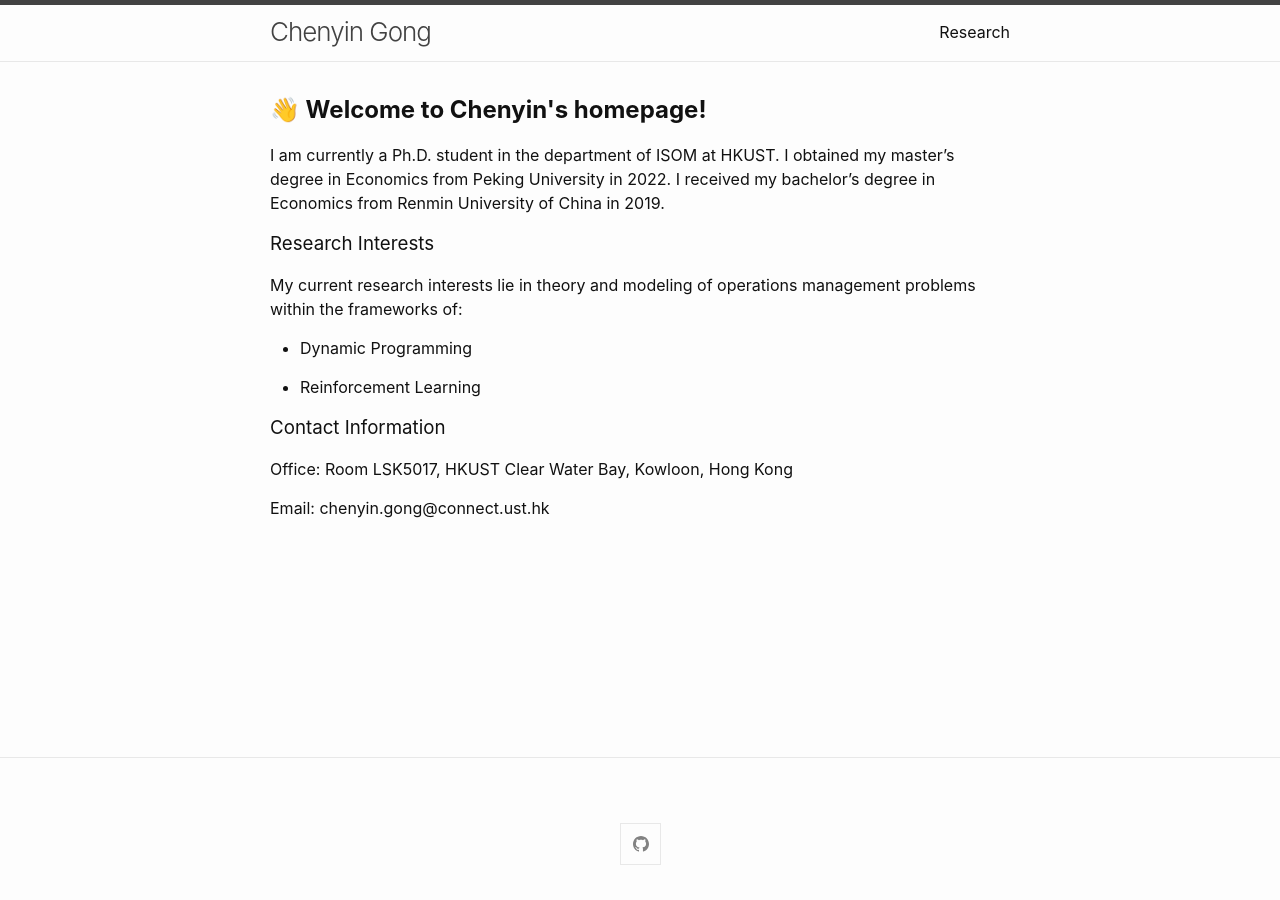
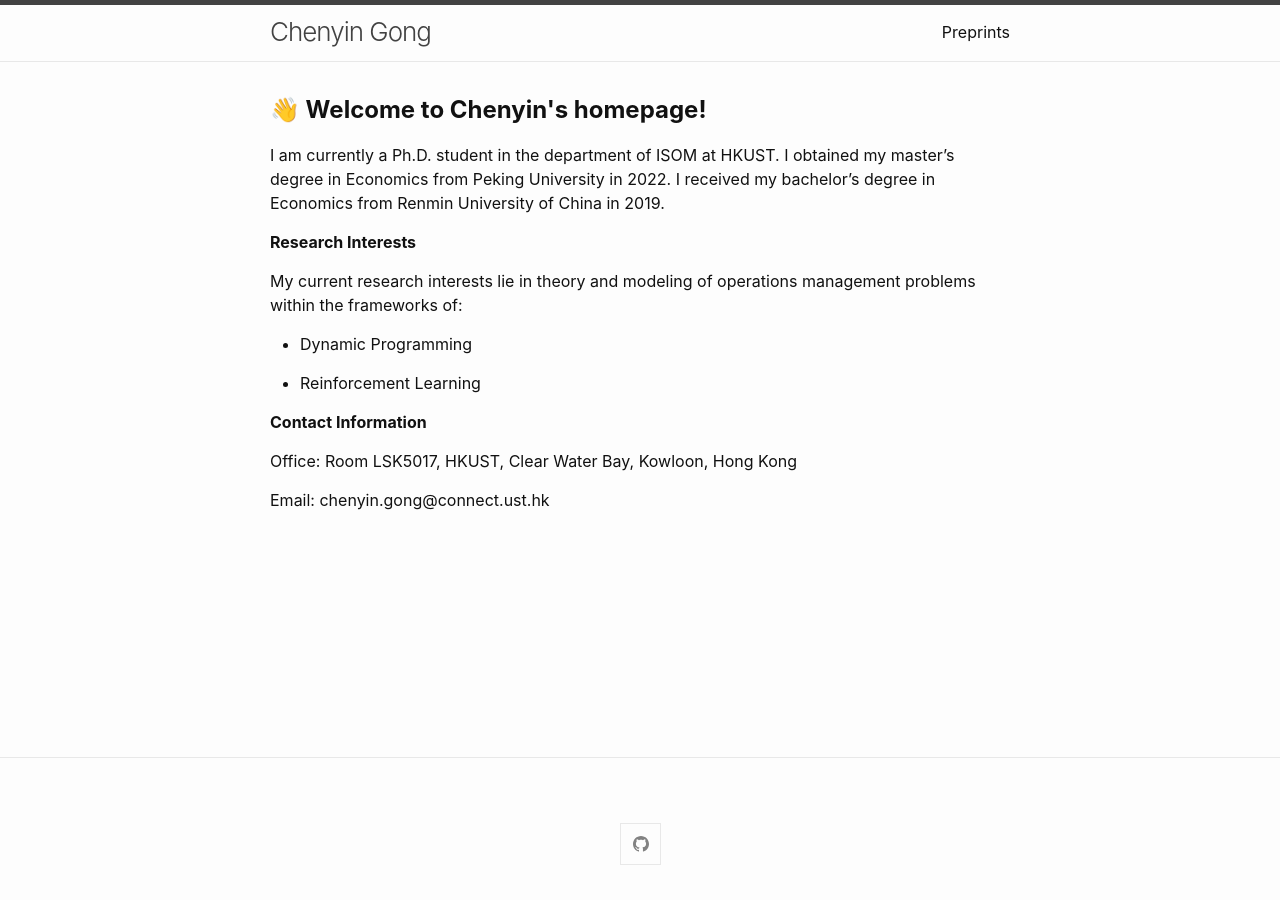
Before and after one commit to chenyingong/chenyingong.github.io, a Jekyll site: the page built from index.md, in a window 1280 px wide. Built offline with Jekyll 4.4.1, drawn with Linux system fonts in a browser that asks for light colours; emoji names are drawn with the system emoji font.

Commit message:
update info

```diff
--- a/index.md
+++ b/index.md
@@ -11,7 +11,7 @@ layout: home
 
 I am currently a Ph.D. student in the department of ISOM at HKUST. I obtained my master's degree in Economics from Peking University in 2022. I received my bachelor's degree in Economics from Renmin University of China in 2019.
 
-### Research Interests
+**<font size=3>Research Interests</font>**
 
 My current research interests lie in theory and modeling of operations management problems within the frameworks of:
 
@@ -19,11 +19,10 @@ My current research interests lie in theory and modeling of operations managemen
 
   * Reinforcement Learning
 
-### Contact Information
+**<font size=3>Contact Information</font>**
 
 Office:
-    Room LSK5017, HKUST
-    Clear Water Bay, Kowloon, Hong Kong
+    Room LSK5017, HKUST, Clear Water Bay, Kowloon, Hong Kong
 
 Email:
     chenyin.gong@connect.ust.hk
```
Also changed, not shown: research.md (+1 -1 lines).
